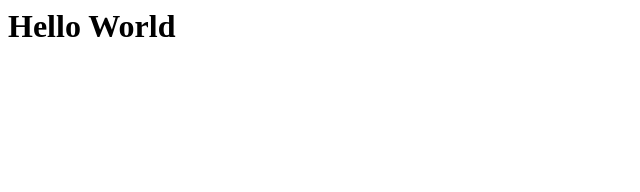
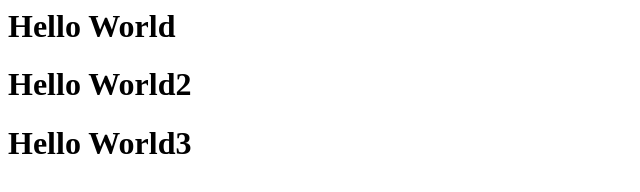
Before and after one commit to K1DRU/test1, a plain HTML site: page index.html in a window 1280 px wide. Shown: the whole page, without its empty margins (0-640 px from the left). Drawn offline with Linux system fonts and the light colour scheme.

Commit message:
second_commit

```diff
--- a/index.html
+++ b/index.html
@@ -5,5 +5,7 @@
 
     <body>
         <h1>Hello World</h1>
+        <h1>Hello World2</h1>
+        <h1>Hello World3</h1>
     </body>
 </html>
```
